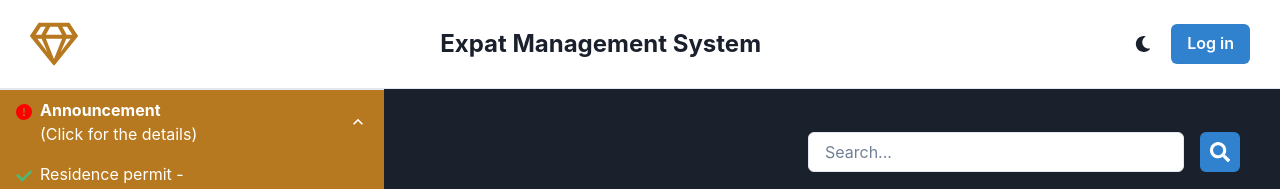
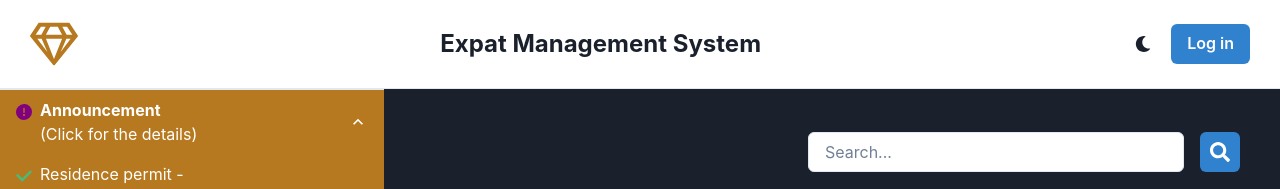
Before and after one commit to lifelong-learner-dev/frontend-expat-management-system, a React (Create React App) app: page / in a window 1280 px wide. Shown: the top 189 px of the page. Built offline with nearby package versions, Linux system fonts and the light colour scheme.

Commit message:
HeaderSecond

```diff
--- a/src/components/HeaderSecond.tsx
+++ b/src/components/HeaderSecond.tsx
@@ -32,7 +32,7 @@ export default function HeaderSecond() {
             <h2>
               <AccordionButton color='white'>
                 <Box as="span" flex='1' textAlign='left' h="40%" fontSize={{ base: 'xs', md: 'xm', lg: 'md' }}>
-                  <WarningIcon color="red" mr={2} boxSize={4}/>
+                  <WarningIcon color="purple" mr={2} boxSize={4}/>
                   <Text as='b'>Announcement</Text>
                   <Text ml={6}>(Click for the details)</Text>
                 </Box>
```
